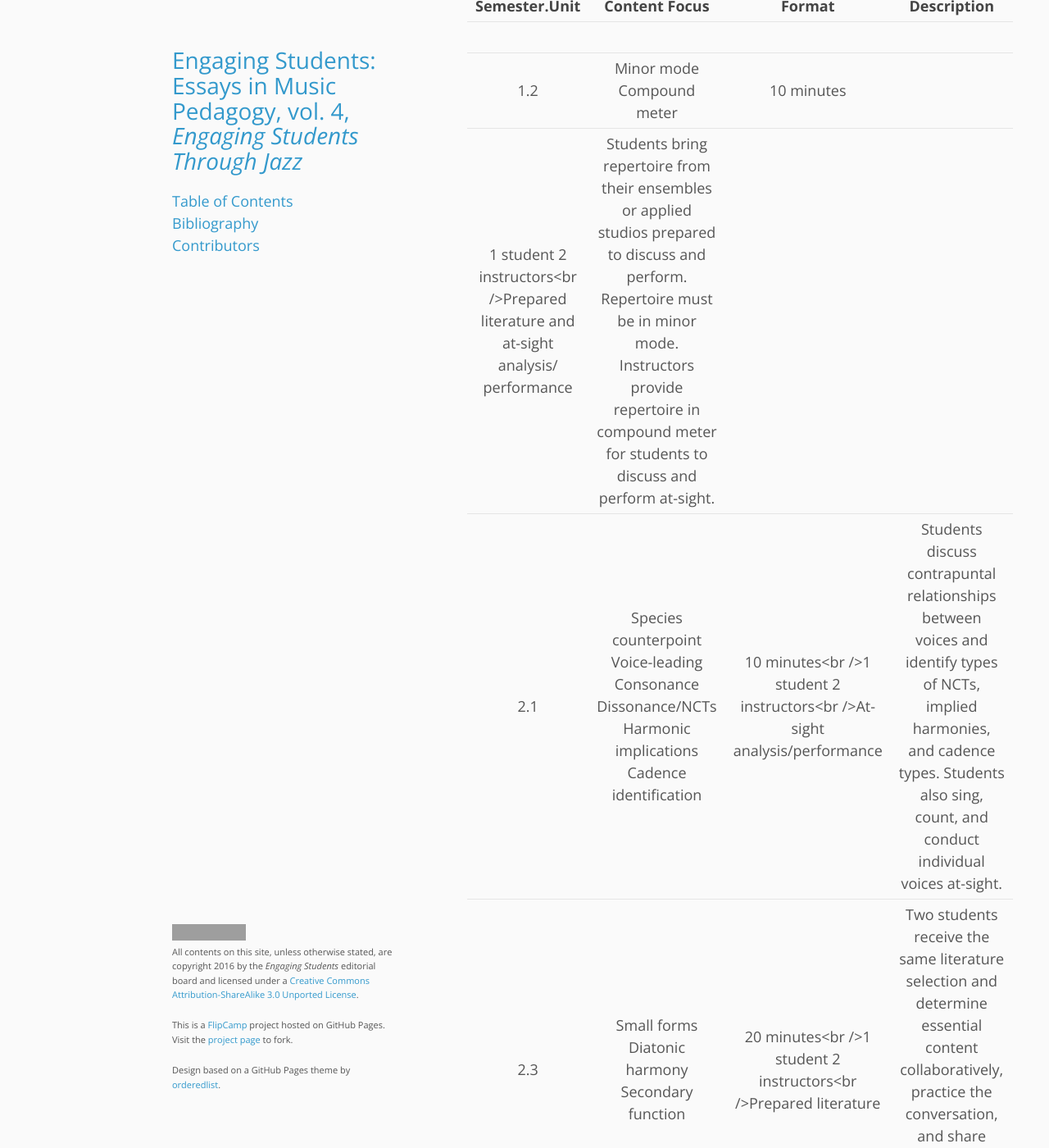
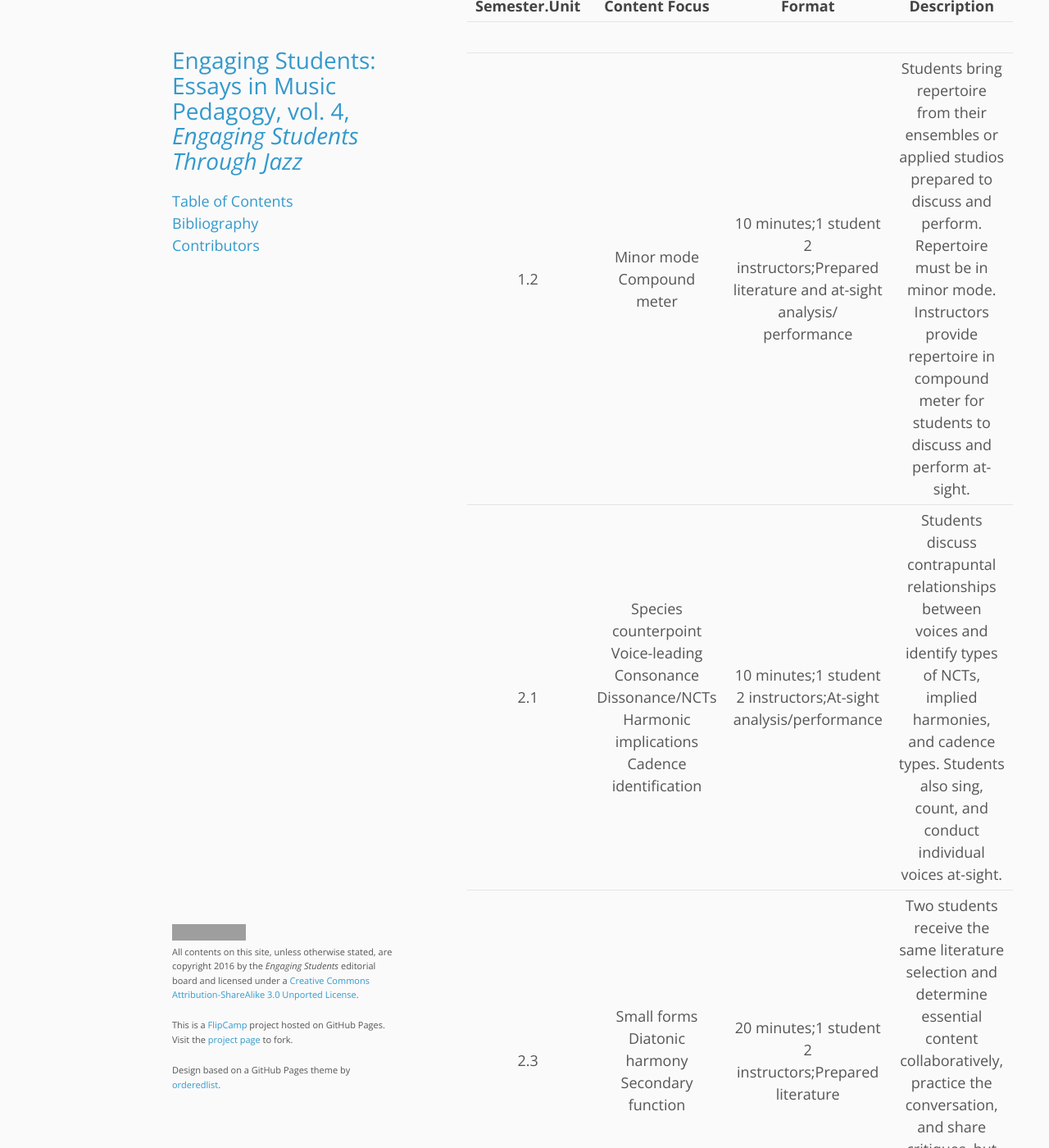
Before and after one commit to flipcamp/engagingstudents5, a Jekyll site: the page built from essays/strovas.md, in a window 1280 px wide and 1400 px high, scrolled down 6865 px. Shown: the whole window at 82% size. Built offline with Jekyll 4.4.1, drawn with Linux system fonts in a browser that asks for light colours; some of the changed text lies outside the part shown; grey boxes are pictures that could not be loaded.

Commit message:
table cleaning

```diff
--- a/essays/strovas.md
+++ b/essays/strovas.md
@@ -43,13 +43,12 @@
 | Semester.Unit | Content Focus | Format | Description |
 | :-: | :-: | :-: | :-: |
 | 	| 	|	|  |
-| 1.2           	| Minor mode Compound meter                                                                                  	|  10 minutes
-1 student 2 instructors\<br /\>Prepared literature and at-sight analysis/ performance                                                                                    	| Students bring repertoire from their ensembles or applied studios prepared to discuss and perform. Repertoire must be in minor mode.  Instructors provide repertoire in compound meter for students to discuss and perform at-sight.                                                                                                                                                                                                                                       	|
-| 2.1           	| Species counterpoint Voice-leading Consonance Dissonance/NCTs Harmonic implications Cadence identification 	|  10 minutes\<br /\>1 student 2 instructors\<br /\>At-sight analysis/performance                                                                                                             	| Students discuss contrapuntal relationships between voices and identify types of NCTs, implied harmonies, and cadence types.  Students also sing, count, and conduct individual voices at-sight.                                                                                                                                                                                                                                                                           	|
-| 2.3           	| Small forms Diatonic harmony Secondary function                                                            	| 20 minutes\<br /\>1 student  2 instructors\<br /\>Prepared literature                                                                                                                       	| Two students receive the same literature selection and determine essential content collaboratively, practice the conversation, and share critiques, but complete the colloquy independently.                                                                                                                                                                                                                                                                               	|
-| 3.2           	| Multi-movement works Sonata-allegro form Compound ternary Sectional variations Rondo Sonata rondo          	| 20 minutes\<br /\>3-4 students 2 instructors\<br /\>Prepared literature                                                                                                                     	| Student are placed into small groups and assigned a complete four-movement Mozart symphony. Students must prepare a joint, comprehensive discussion of the sonata-allegro first movement to open the colloquy. Instructors ask students individually to discuss the form and formal sections of the remaining movements.                                                                                                                                                   	|
-| 3.3           	| Chromaticism                                                                                               	| 10 minutes\<br /\>1 student 2 instructors\<br /\>Prepared literature                                                                                                                        	| All students receive the same literature in advance: a Bach fugue, a first movement of a Mozart piano sonata, and a Chopin nocturne. Students must prepare a discussion of the chromatic content of each, focusing specifically on the development of chromatic resources in the Common-Practice period.  Students are encouraged to determine essential content collaboratively, practice the conversation, and share critiques, but complete the colloquy independently. 	|
-| 4.2           	| Twentieth-Century/ Contemporary Music                                                                      	| 30 minutes\<br /\>3-4 students 2 instructors Invited guests\<br /\>Prepared literature 30 minutes\<br /\>3-4 students 2 instructors Invited guests\<br /\>Prepared literature 	| Student groups work with instructors to select one twentieth-century or contemporary work on which to present a public colloquy. Because of the public format, students are expected to address conceptual musical principals using whatever verbal and nonverbal means the group believes will facilitate understanding among lay music aficionados.                                                                                                                      	|
+| 1.2           	| Minor mode Compound meter                                                                                  	|  10 minutes;1 student 2 instructors;Prepared literature and at-sight analysis/ performance                                                                                    	| Students bring repertoire from their ensembles or applied studios prepared to discuss and perform. Repertoire must be in minor mode.  Instructors provide repertoire in compound meter for students to discuss and perform at-sight.                                                                                                                                                                                                                                       	|
+| 2.1           	| Species counterpoint Voice-leading Consonance Dissonance/NCTs Harmonic implications Cadence identification 	|  10 minutes;1 student 2 instructors;At-sight analysis/performance                                                                                                             	| Students discuss contrapuntal relationships between voices and identify types of NCTs, implied harmonies, and cadence types.  Students also sing, count, and conduct individual voices at-sight.                                                                                                                                                                                                                                                                           	|
+| 2.3           	| Small forms Diatonic harmony Secondary function                                                            	| 20 minutes;1 student  2 instructors;Prepared literature                                                                                                                       	| Two students receive the same literature selection and determine essential content collaboratively, practice the conversation, and share critiques, but complete the colloquy independently.                                                                                                                                                                                                                                                                               	|
+| 3.2           	| Multi-movement works Sonata-allegro form Compound ternary Sectional variations Rondo Sonata rondo          	| 20 minutes;3-4 students 2 instructors;Prepared literature                                                                                                                     	| Student are placed into small groups and assigned a complete four-movement Mozart symphony. Students must prepare a joint, comprehensive discussion of the sonata-allegro first movement to open the colloquy. Instructors ask students individually to discuss the form and formal sections of the remaining movements.                                                                                                                                                   	|
+| 3.3           	| Chromaticism                                                                                               	| 10 minutes;1 student 2 instructors;Prepared literature                                                                                                                        	| All students receive the same literature in advance: a Bach fugue, a first movement of a Mozart piano sonata, and a Chopin nocturne. Students must prepare a discussion of the chromatic content of each, focusing specifically on the development of chromatic resources in the Common-Practice period.  Students are encouraged to determine essential content collaboratively, practice the conversation, and share critiques, but complete the colloquy independently. 	|
+| 4.2           	| Twentieth-Century/ Contemporary Music                                                                      	| 30 minutes;3-4 students 2 instructors Invited guests;Prepared literature 30 minutes;3-4 students 2 instructors Invited guests;Prepared literature 	| Student groups work with instructors to select one twentieth-century or contemporary work on which to present a public colloquy. Because of the public format, students are expected to address conceptual musical principals using whatever verbal and nonverbal means the group believes will facilitate understanding among lay music aficionados.                                                                                                                      	|
 
 
 
```
